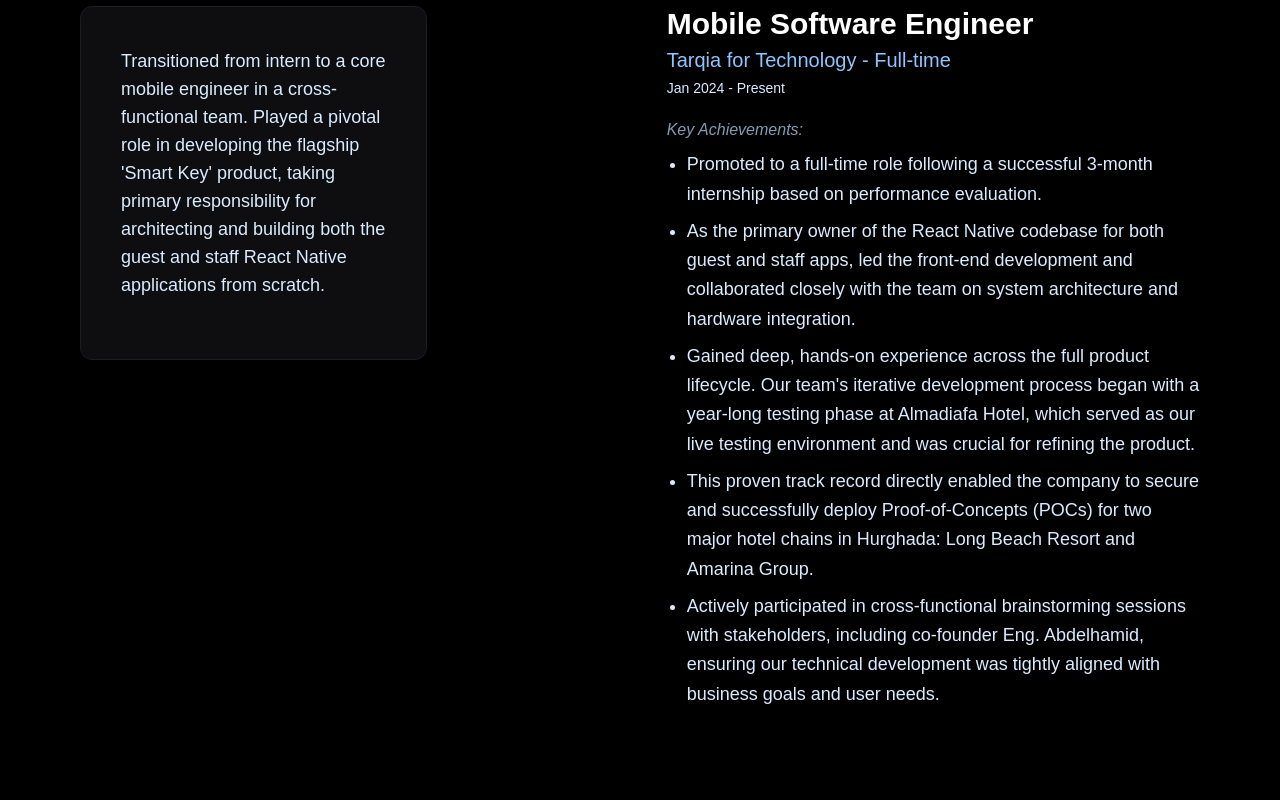
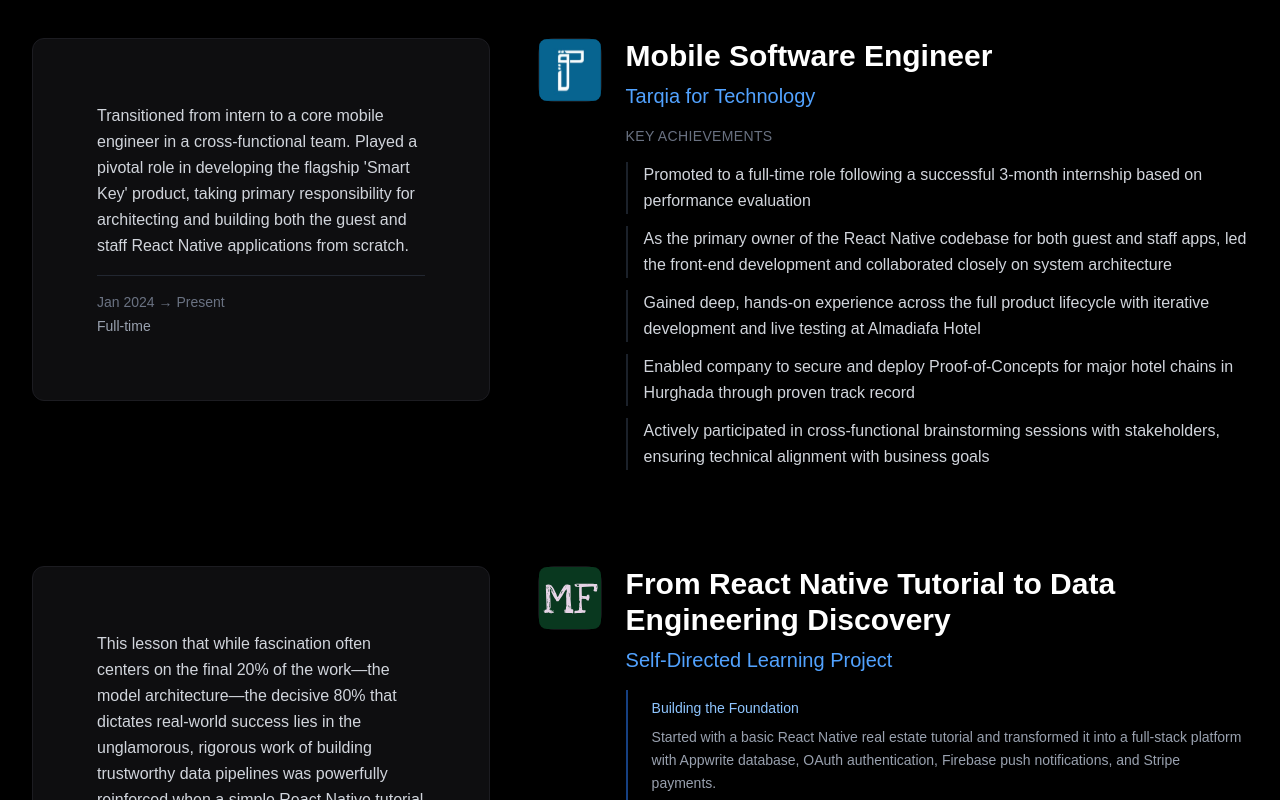
Before and after one commit to Mariam-Fathi/mf-portfolio, a Next.js app: page / in a window 1280 px wide. Shown: the part 5580-6380 px from the top of the page. Built offline with nearby package versions, Linux system fonts and the light colour scheme; a web font is replaced by a local one.

Commit message:
update experience section

```diff
--- a/package.json
+++ b/package.json
@@ -10,6 +10,9 @@
   },
   "dependencies": {
     "@emailjs/browser": "^4.4.1",
+    "@fortawesome/fontawesome-svg-core": "^7.1.0",
+    "@fortawesome/free-brands-svg-icons": "^7.1.0",
+    "@fortawesome/react-fontawesome": "^3.1.0",
     "@gsap/react": "^2.1.2",
     "@react-three/drei": "^10.0.4",
     "@react-three/fiber": "^9.1.0",
--- a/src/components/journey/Experience.tsx
+++ b/src/components/journey/Experience.tsx
@@ -70,65 +70,71 @@ const Experience = () => {
   }, []);
 
   return (
-    <section id="experience" className="flex-center section-padding xl:px-0">
-      <div className="w-full h-full md:px-20 px-4">
+    <section id="experience" className="py-20 bg-black">
+      <div className="max-w-7xl mx-auto px-4 sm:px-6 lg:px-8">
         <TitleHeader
           title="My Engineering Journey"
-          sub="🚀 From AI Research to Production Applications"
+          sub="From AI Research to Production Applications"
         />
-        <div className="mt-32 relative">
-          <div className="relative z-50 xl:space-y-32 space-y-10">
+
+        <div className="mt-20 relative">
+          <div className="relative z-50 space-y-16 lg:space-y-24">
             {expCards.map((card, index) => (
-              <div key={card.title} className="exp-card-wrapper">
-                <div className="xl:w-2/6">
+              <div key={card.title} className="exp-card-wrapper group">
+                <div className="lg:grid lg:grid-cols-5 lg:gap-12">
+                  {/* Left Side - Experience Summary */}
+                  <div className="lg:col-span-2 mb-8 lg:mb-0">
                     <GlowCard index={index}>
-                    <div className="mb-5">
-                      <p className="text-white-50 text-lg">{card.experience}</p>
+                      <div className="p-6">
+                        <p className="text-gray-300 text-base leading-relaxed font-light">
+                          {card.experience}
+                        </p>
+                        <div className="mt-4 pt-4 border-t border-gray-700/50">
+                          <p className="text-sm text-gray-500 font-medium">
+                            {card.fromDate} {card.toDate && `→ ${card.toDate}`}
+                          </p>
+                          <p className="text-gray-400 text-sm mt-1">
+                            {card.type}
+                          </p>
+                        </div>
                       </div>
                     </GlowCard>
                   </div>
-                <div className="xl:w-4/6">
-                  <div className="flex items-start">
-                    <div className="timeline-wrapper">
-                      <div className="timeline" />
-                      <div className="gradient-line w-1 h-full" />
-                    </div>
-                    <div className="expText flex xl:gap-20 md:gap-10 gap-5 relative z-20">
-                      <div className="timeline-logo flex-shrink-0">
-                        <div className="md:w-20 md:h-20 w-10 h-10 rounded-full border-2 border-gray-600 overflow-hidden">
+
+                  <div className="lg:col-span-3">
+                    <div className="flex items-start space-x-6">
+                      <div className="flex flex-col items-center flex-shrink-0">
+                        <div className="w-16 h-16 rounded-2xl border-1 border-black-50/50 bg-black-50/50 flex items-center justify-center group-hover:border-black-50/50 transition-colors duration-300">
                           <img
                             src={card.logoPath}
                             alt={`${card.company} logo`}
-                            className="w-full h-full object-cover rounded-full"
+                            className="w-full h-full object-contain rounded-lg"
                           />
                         </div>
+                        <div className="w-0.5 h-full bg-gradient-to-b from-gray-600 to-transparent mt-4" />
                       </div>
-                      <div className="flex-1">
-                        <h1 className="font-semibold text-3xl text-white">
+
+                      <div className="flex-1 min-w-0">
+                        <div className="expText">
+                          <h1 className="font-semibold text-2xl lg:text-3xl text-white mb-2">
                             {card.title}
                           </h1>
-                        <p className="text-xl text-blue-300 mt-1">
-                          {card.company} - {card.type}
-                        </p>
-                        <p className="mt-1 mb-5 text-sm text-white-50 flex items-center">
-                          {card.fromDate} {card.toDate && `- ${card.toDate}`}
+                          <p className="text-lg lg:text-xl text-blue-400 mb-4 font-light">
+                            {card.company}
                           </p>
 
                           {card.story && (
-                          <div className="mb-6">
-                            <p className="text-[#839CB5] italic font-medium mb-3">
-                              The Journey:
-                            </p>
-                            <div className="space-y-3">
+                            <div className="mb-8">
+                              <div className="space-y-6">
                                 {card.story.map((chapter, idx) => (
                                   <div
                                     key={idx}
-                                  className="border-l-2 border-blue-500 pl-4 py-1"
+                                    className="border-l-2 border-blue-500/50 pl-6 py-2 group-hover:border-blue-400 transition-colors duration-300"
                                   >
-                                  <p className="text-blue-300 font-medium text-sm">
+                                    <p className="text-blue-300 font-medium text-sm mb-2">
                                       {chapter.chapter}
                                     </p>
-                                  <p className="text-white-50 text-sm mt-1">
+                                    <p className="text-gray-400 text-sm leading-relaxed font-light">
                                       {chapter.content}
                                     </p>
                                   </div>
@@ -137,16 +143,22 @@ const Experience = () => {
                             </div>
                           )}
 
-                        <p className="text-[#839CB5] italic font-medium">
-                          Key Achievements:
+                          <div>
+                            <p className="text-gray-500 text-sm font-medium mb-4 uppercase tracking-wide">
+                              Key Achievements
                             </p>
-                        <ul className="list-disc ms-5 mt-2 flex flex-col gap-2 text-white-50">
+                            <ul className="space-y-3">
                               {card.responsibilities.map((responsibility, idx) => (
-                            <li key={idx} className="text-lg leading-relaxed">
+                                <li
+                                  key={idx}
+                                  className="text-gray-300 text-base leading-relaxed font-light pl-4 border-l-2 border-gray-700/50 group-hover:border-gray-600 transition-colors duration-300"
+                                >
                                   {responsibility}
                                 </li>
                               ))}
                             </ul>
+                          </div>
+                        </div>
                       </div>
                     </div>
                   </div>
@@ -168,56 +180,51 @@ export const expCards: ExperienceCard[] = [
       "Transitioned from intern to a core mobile engineer in a cross-functional team. Played a pivotal role in developing the flagship 'Smart Key' product, taking primary responsibility for architecting and building both the guest and staff React Native applications from scratch.",
     title: "Mobile Software Engineer",
     company: "Tarqia for Technology",
-    fromDate: "Jan 2024 - Present",
+    fromDate: "Jan 2024",
+    toDate: "Present",
     type: "Full-time",
     logoPath: "/images/logos/experience/tarqia-logo.svg",
     responsibilities: [
-      "Promoted to a full-time role following a successful 3-month internship based on performance evaluation.",
-      "As the primary owner of the React Native codebase for both guest and staff apps, led the front-end development and collaborated closely with the team on system architecture and hardware integration.",
-      "Gained deep, hands-on experience across the full product lifecycle. Our team's iterative development process began with a year-long testing phase at Almadiafa Hotel, which served as our live testing environment and was crucial for refining the product.",
-      "This proven track record directly enabled the company to secure and successfully deploy Proof-of-Concepts (POCs) for two major hotel chains in Hurghada: Long Beach Resort and Amarina Group.",
-      "Actively participated in cross-functional brainstorming sessions with stakeholders, including co-founder Eng. Abdelhamid, ensuring our technical development was tightly aligned with business goals and user needs.",
+      "Promoted to a full-time role following a successful 3-month internship based on performance evaluation",
+      "As the primary owner of the React Native codebase for both guest and staff apps, led the front-end development and collaborated closely on system architecture",
+      "Gained deep, hands-on experience across the full product lifecycle with iterative development and live testing at Almadiafa Hotel",
+      "Enabled company to secure and deploy Proof-of-Concepts for major hotel chains in Hurghada through proven track record",
+      "Actively participated in cross-functional brainstorming sessions with stakeholders, ensuring technical alignment with business goals",
     ],
   },
   {
     experience:
-      "This lesson that while fascination often centers on the final 20% of the work—the model architecture—the decisive 80% that dictates real-world success lies in the unglamorous, rigorous work of building trustworthy data pipelines was powerfully reinforced when a simple React Native tutorial evolved into a mission to build intelligent features—only to discover that the real engineering challenge wasn't the ML algorithms, but the integrity of the data that fuels them.",
+      "This lesson that while fascination often centers on the final 20% of the work—the model architecture—the decisive 80% that dictates real-world success lies in the unglamorous, rigorous work of building trustworthy data pipelines was powerfully reinforced when a simple React Native tutorial evolved into a mission to build intelligent features.",
     title: "From React Native Tutorial to Data Engineering Discovery",
     company: "Self-Directed Learning Project",
     fromDate: "Jan 2025",
-    toDate: "present",
+    toDate: "Present",
     type: "Technical Discovery",
     logoPath: "/images/logos/experience/mf-logo.svg",
     story: [
       {
         chapter: "Building the Foundation",
-        content:
-          "Started with a basic React Native real estate tutorial and transformed it into a full-stack platform with Appwrite database, OAuth authentication, Firebase push notifications, and Stripe payments.",
+        content: "Started with a basic React Native real estate tutorial and transformed it into a full-stack platform with Appwrite database, OAuth authentication, Firebase push notifications, and Stripe payments.",
       },
       {
         chapter: "The Intelligent Features Vision",
-        content:
-          "Planned to implement ML algorithms for property recommendations. Built user preference tracking and automated notification system to deliver personalized property suggestions.",
+        content: "Planned to implement ML algorithms for property recommendations. Built user preference tracking and automated notification system to deliver personalized property suggestions.",
       },
       {
         chapter: "The Data Discovery",
-        content:
-          "Sourced the USA Real Estate Dataset (2.2M+ records) for training. Uncovered that 38.19% of records contained anomalous data—placeholder dates and suspicious financial patterns.",
+        content: "Sourced the USA Real Estate Dataset (2.2M+ records) for training. Uncovered that 38.19% of records contained anomalous data—placeholder dates and suspicious financial patterns.",
       },
       {
         chapter: "The Engineering Reality",
-        content:
-          "Confronted with massive data quality issues, I pivoted to data engineering fundamentals: building robust pipelines, optimizing memory usage by 87.4%, and validating data integrity.",
+        content: "Confronted with massive data quality issues, I pivoted to data engineering fundamentals: building robust pipelines, optimizing memory usage by 87.4%, and validating data integrity.",
       },
       {
         chapter: "The Analytics Dashboard",
-        content:
-          "Built a comprehensive web analytics dashboard with real-time business intelligence, revenue tracking, user engagement metrics, and property performance analytics.",
+        content: "Built a comprehensive web analytics dashboard with real-time business intelligence, revenue tracking, user engagement metrics, and property performance analytics.",
       },
       {
         chapter: "The Ultimate Lesson",
-        content:
-          "Reinforced my understanding: sophisticated ML is constrained by data quality. The real engineering work happens in the data pipelines, not just the algorithms.",
+        content: "Reinforced my understanding: sophisticated ML is constrained by data quality. The real engineering work happens in the data pipelines, not just the algorithms.",
       },
     ],
     responsibilities: [
@@ -239,10 +246,10 @@ export const expCards: ExperienceCard[] = [
     type: "Freelance Project",
     logoPath: "/images/logos/experience/dracode-logo.svg",
     responsibilities: [
-      "While delivering the primary mobile application, I observed a recurring sales bottleneck: non-technical sales reps struggled to provide quick initial cost estimates, causing delays and potentially lost deals.",
-      "Proactively designed and developed an internal tool using a pre-trained Hugging Face model to analyze project descriptions and generate instant cost estimations with ~85% confidence.",
-      "The tool empowered the sales team to provide immediate, data-backed ballpark figures during initial client conversations, significantly improving response time and lead qualification.",
-      "Presented a strategic roadmap to the founder for evolving the prototype into a refined, company-specific asset by implementing a data feedback loop for continuous model improvement.",
+      "While delivering the primary mobile application, observed recurring sales bottleneck with non-technical sales reps struggling to provide quick initial cost estimates",
+      "Proactively designed and developed internal tool using pre-trained Hugging Face model to analyze project descriptions and generate instant cost estimations",
+      "Empowered sales team to provide immediate, data-backed ballpark figures during initial client conversations, significantly improving response time",
+      "Presented strategic roadmap for evolving prototype into refined, company-specific asset with data feedback loop for continuous model improvement",
     ],
   },
   {
@@ -250,15 +257,16 @@ export const expCards: ExperienceCard[] = [
       "Led the video processing module for a multimodal AI system, where I uncovered and solved a critical data imbalance issue—transforming the project's direction and reinforcing my core belief: robust AI is built on trustworthy data, not just complex models.",
     title: "AI Research Lead (Video Module) - Graduation Project",
     company: "Benha University | Faculty of Engineering at Shoubra",
-    fromDate: "2022 - 2023",
+    fromDate: "2022",
+    toDate: "2023",
     type: "Academic Research",
     logoPath: "/images/logos/experience/university-logo.svg",
     responsibilities: [
-      "Spearheaded the video analysis pipeline for a multimodal system predicting Big Five personality traits from video interviews.",
-      "Engineered the feature extraction process using VGG-Face, OpenFace, and DeepFace for emotion & action unit detection.",
-      "Diagnosed a major class imbalance in the dataset causing model bias; implemented an oversampling strategy that significantly improved prediction fairness and accuracy.",
-      "Experimented with and evaluated multiple architectures (LSTNet, TCN, MLP, XGBoost, Stacking Ensembles) to select the best-performing model for the fusion stage.",
-      "Presented key findings on the importance of data integrity as the foundation for reliable AI systems, shifting the team's focus towards robust data pipelines.",
+      "Spearheaded video analysis pipeline for multimodal system predicting Big Five personality traits from video interviews",
+      "Engineered feature extraction process using VGG-Face, OpenFace, and DeepFace for emotion & action unit detection",
+      "Diagnosed major class imbalance in dataset causing model bias; implemented oversampling strategy that significantly improved prediction fairness",
+      "Experimented with multiple architectures (LSTNet, TCN, MLP, XGBoost, Stacking Ensembles) to select best-performing model",
+      "Presented key findings on importance of data integrity as foundation for reliable AI systems",
     ],
   },
 ];
```
Also changed, not shown: 1 other file (tests, documents, lock files or other folders). Lines whose indentation alone changed are shown as unchanged.
